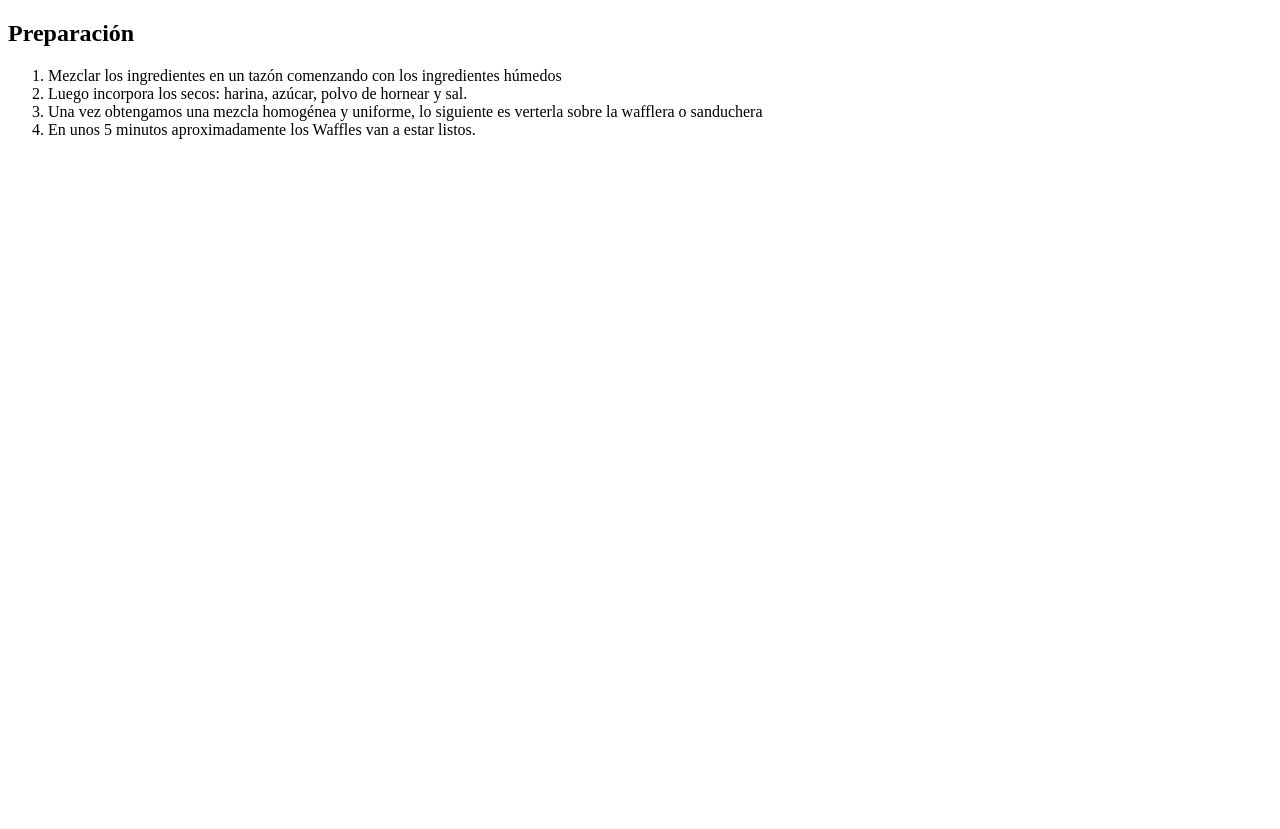
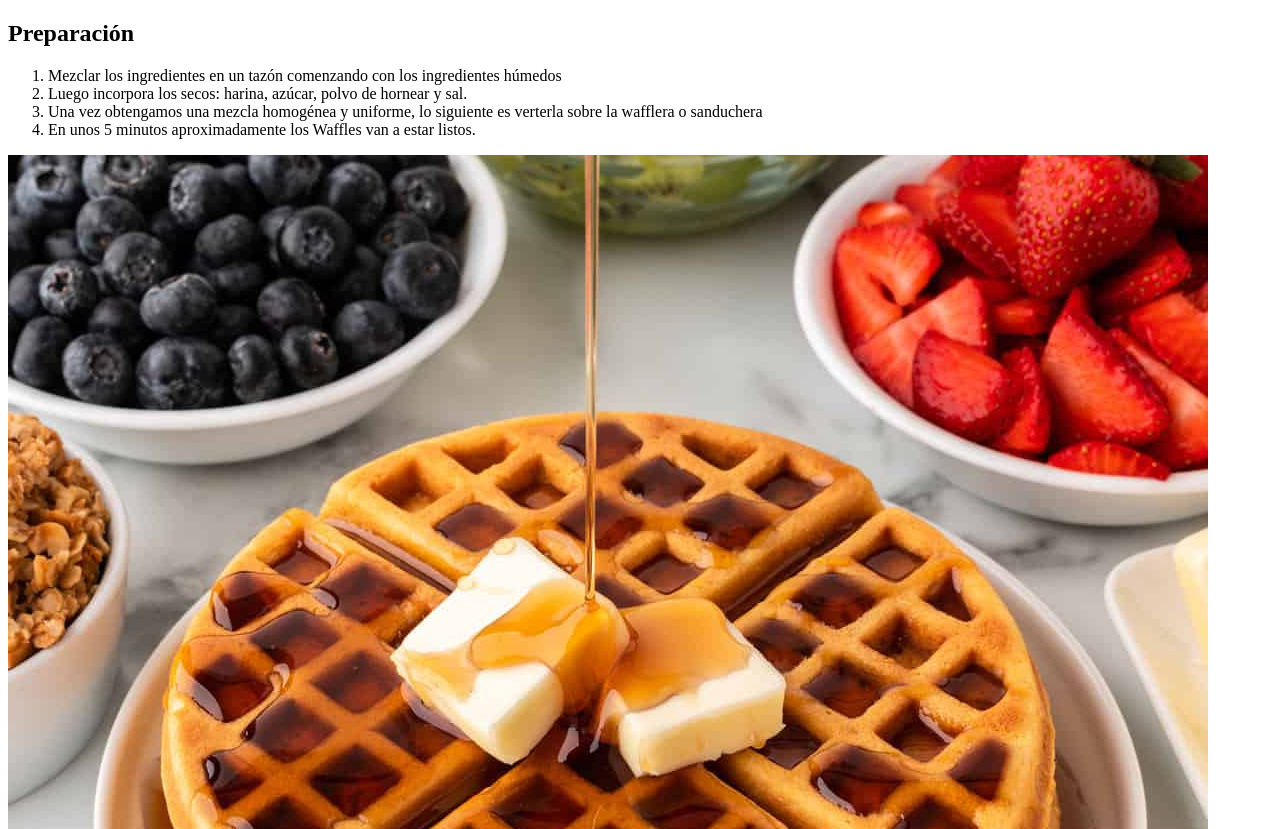
Before and after one commit to MatiasMcCarthy/practica-html, a plain HTML site: page receta.html in a window 1280 px wide. Shown: the part 891-1720 px from the top of the page. Before the commit the page ends 1046 px from the top, so only its background shows below. Drawn offline with Linux system fonts and the light colour scheme.

Commit message:
Agrego el archivo html con la receta de waffles ingredientes preparacion e imaganes de origen wen y local

```diff
--- a/receta.html
+++ b/receta.html
@@ -41,10 +41,8 @@
             <li>Luego incorpora los secos: harina, azúcar, polvo de hornear y sal.</li>
             <li>Una vez obtengamos una mezcla homogénea y uniforme, lo siguiente es verterla sobre la wafflera o sanduchera</li>
             <li>En unos 5 minutos aproximadamente los Waffles van a estar listos.</li>
-
-
-
         </ol>
+        <img src="./img/waffles.jpg" alt="wafle">
 
 
 
```
